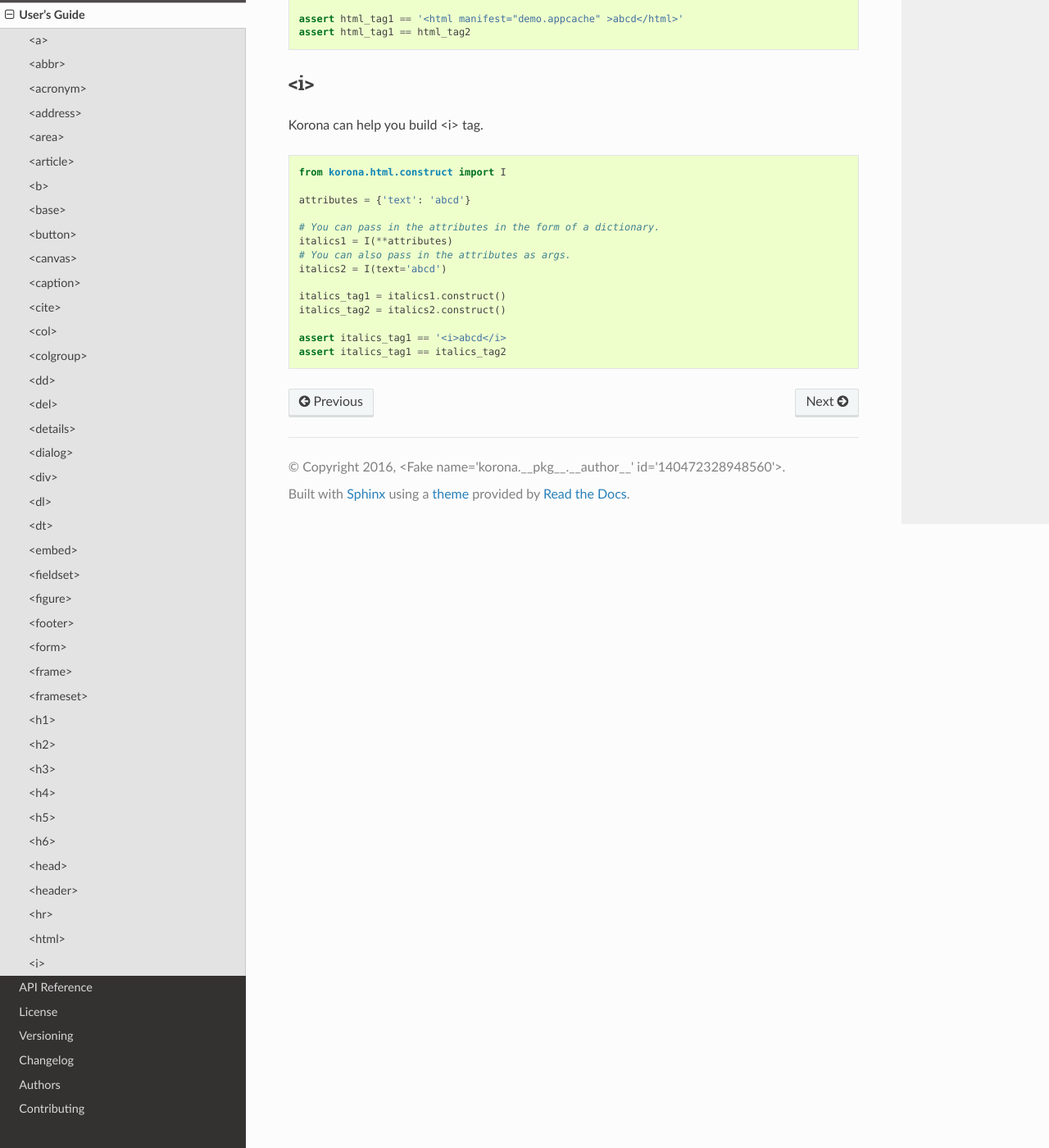
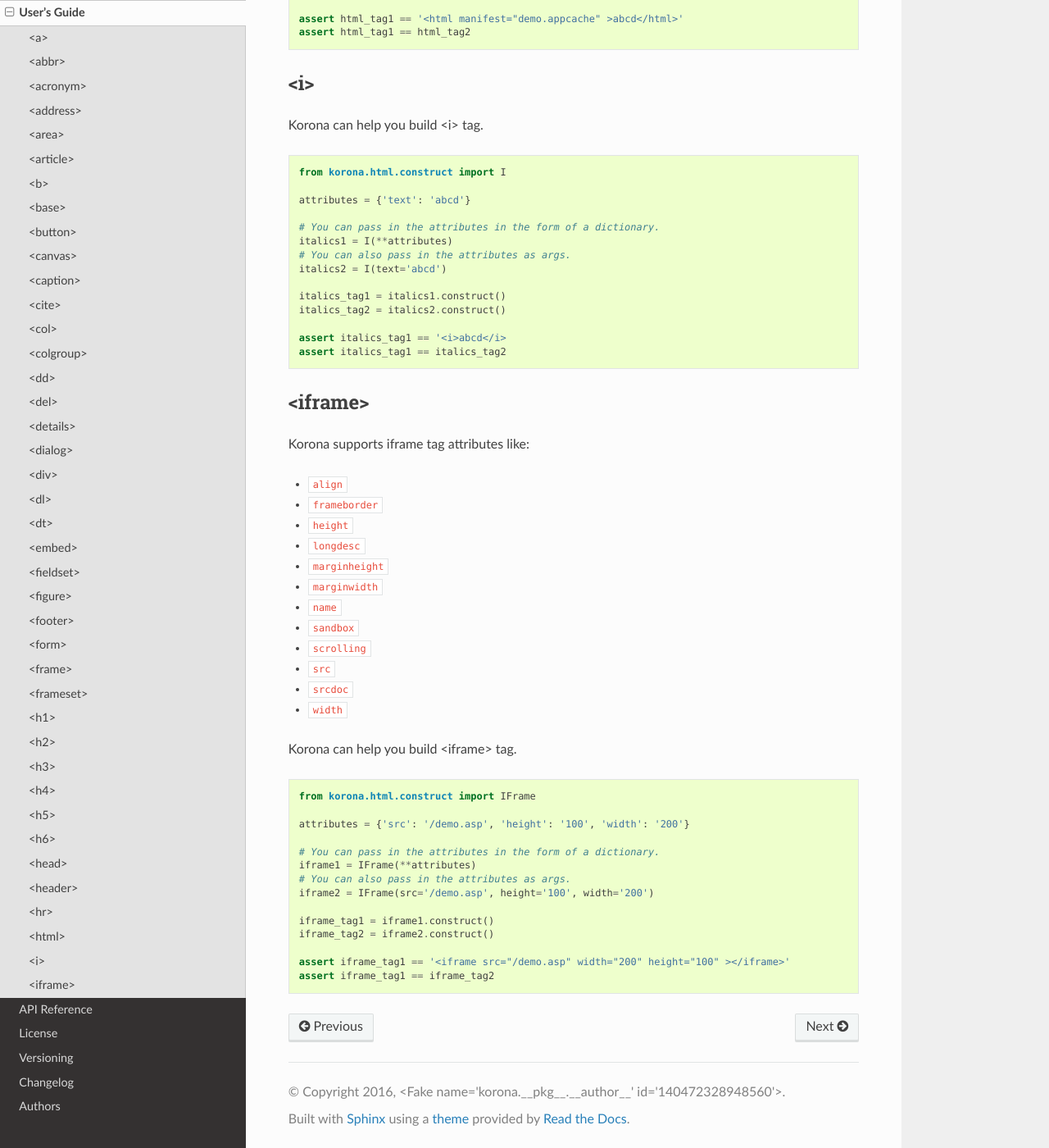
Before and after one commit to bharadwajyarlagadda/korona, a Sphinx documentation site: the page built from docs/guide.rst, in a window 1280 px wide and 1400 px high, scrolled down 18460 px. Shown: the whole window at 82% size. Built offline with Sphinx 7.4.7 and the Read the Docs theme 2.0.0, drawn with Linux system fonts in a browser that asks for light colours; the version number could not be read and is left out.

Commit message:
Added IFrame() class to CHANGELOG; Added api reference for IFrame() class; Added an example for constructing <iframe> tag

```diff
--- a/CHANGELOG.rst
+++ b/CHANGELOG.rst
@@ -8,6 +8,7 @@ v0.4.0-dev
 
   - <html></html>
   - <i></i>
+  - <iframe></iframe>
 
 Caveats:
 
--- a/docs/api.rst
+++ b/docs/api.rst
@@ -156,3 +156,7 @@ API Reference
 
 .. autoclass:: korona.html.construct.I
     :members:
+
+
+.. autoclass:: korona.html.construct.IFrame
+    :members:
--- a/docs/guide.rst
+++ b/docs/guide.rst
@@ -993,3 +993,40 @@ Korona can help you build <i> tag.
 
     assert italics_tag1 == '<i>abcd</i>
     assert italics_tag1 == italics_tag2
+
+<iframe>
+--------
+
+Korona supports iframe tag attributes like:
+
+- ``align``
+- ``frameborder``
+- ``height``
+- ``longdesc``
+- ``marginheight``
+- ``marginwidth``
+- ``name``
+- ``sandbox``
+- ``scrolling``
+- ``src``
+- ``srcdoc``
+- ``width``
+
+Korona can help you build <iframe> tag.
+
+.. code-block:: python
+
+    from korona.html.construct import IFrame
+
+    attributes = {'src': '/demo.asp', 'height': '100', 'width': '200'}
+
+    # You can pass in the attributes in the form of a dictionary.
+    iframe1 = IFrame(**attributes)
+    # You can also pass in the attributes as args.
+    iframe2 = IFrame(src='/demo.asp', height='100', width='200')
+
+    iframe_tag1 = iframe1.construct()
+    iframe_tag2 = iframe2.construct()
+
+    assert iframe_tag1 == '<iframe src="/demo.asp" width="200" height="100" ></iframe>'
+    assert iframe_tag1 == iframe_tag2
```
